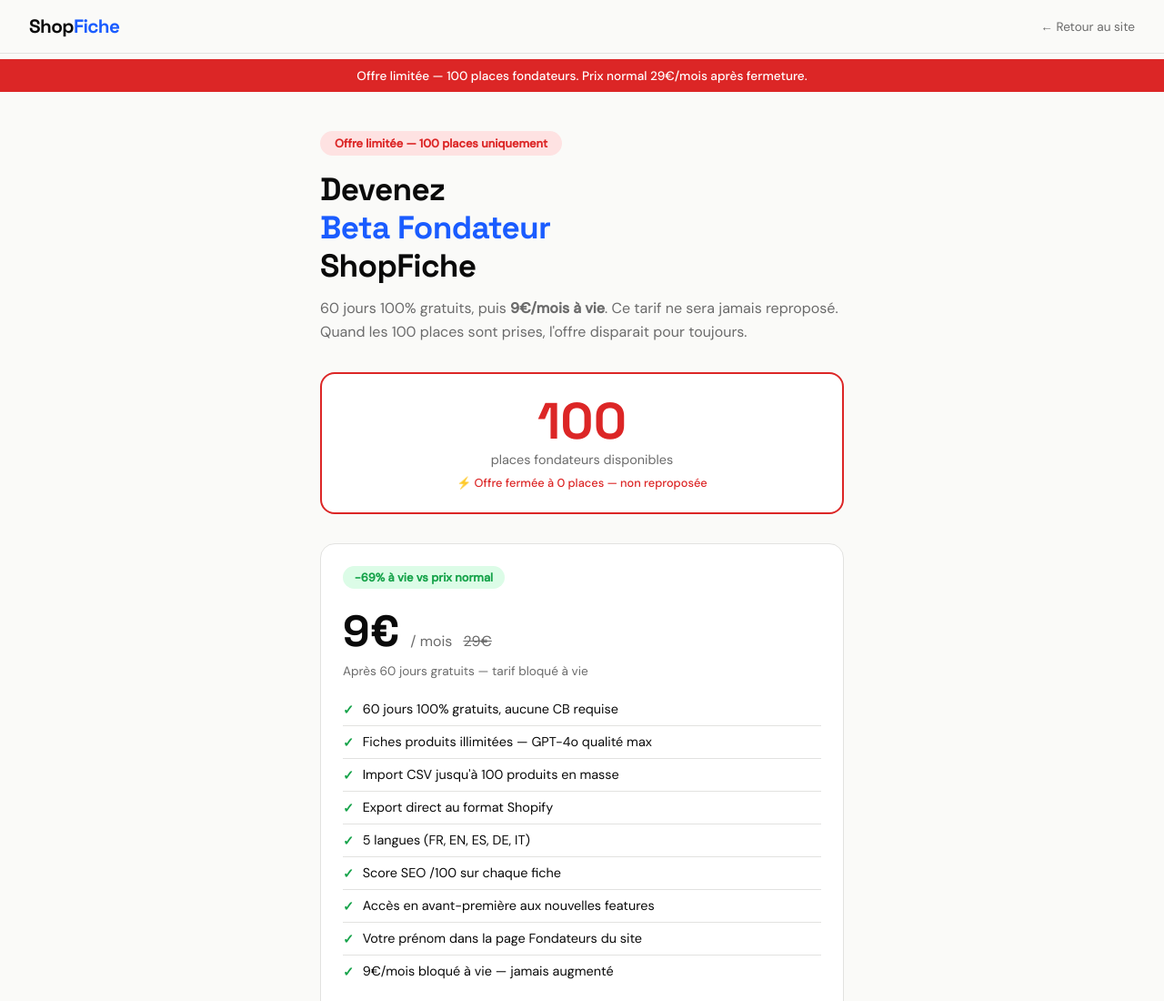
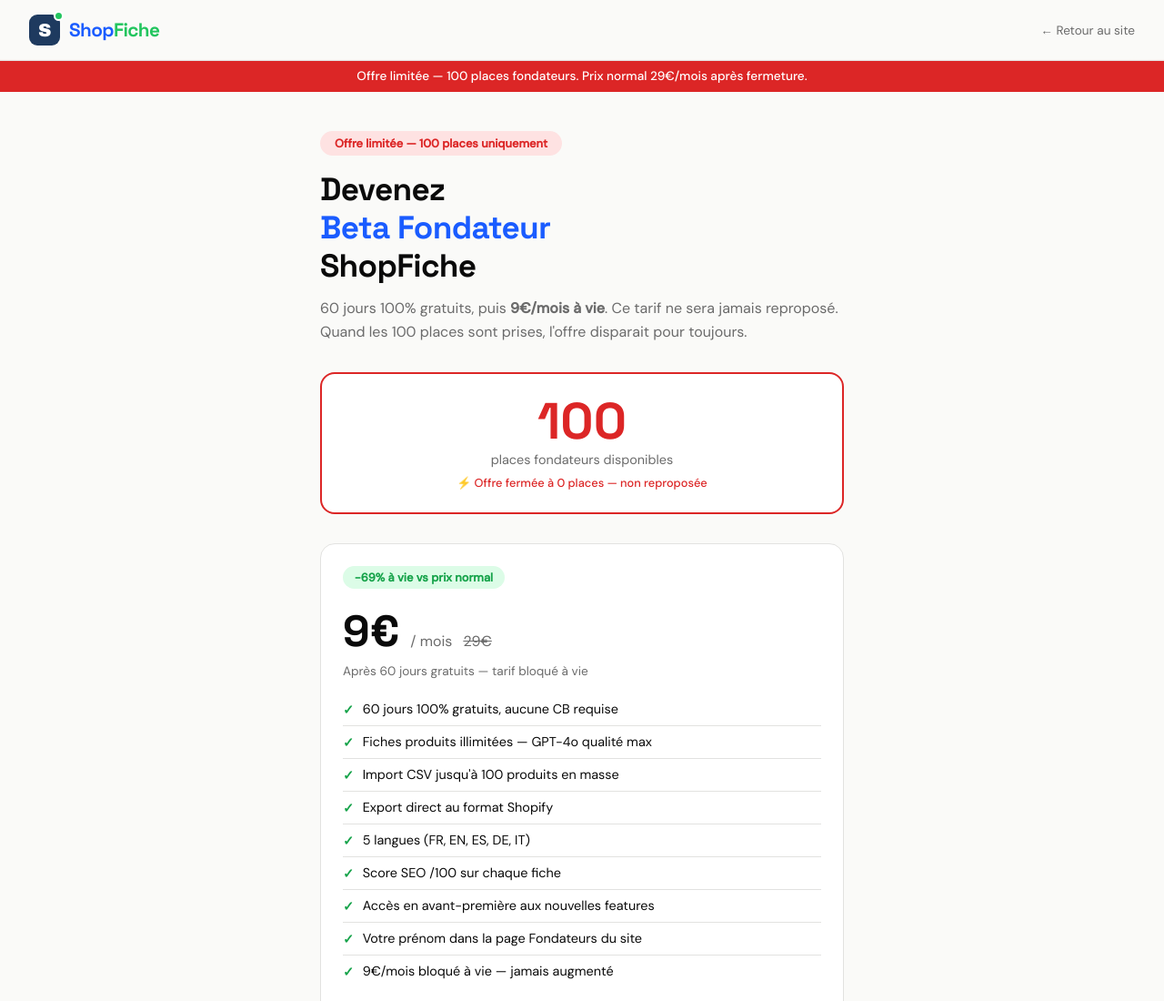
Before and after one commit to cyril770/shopfiche, a website: page public/fondateur.html in a window 1280 px wide. Shown: the top 1100 px of the page at 91% size. Drawn offline with Linux system fonts and the light colour scheme; no server answers.

Commit message:
Fix encoding + logo branding

```diff
--- a/public/fondateur.html
+++ b/public/fondateur.html
@@ -66,7 +66,7 @@ h1 span{color:var(--accent)}
 <body>
 <div class="urgency-bar" id="urgencyBar">Offre limitée — <span id="placesLeft">100</span> places fondateurs. Prix normal 29€/mois après fermeture.</div>
 <nav>
-  <div class="logo">Shop<span>Fiche</span></div>
+  <div class="logo" style="display:flex;align-items:center;gap:10px"><div style="width:34px;height:34px;background:#1e3a5f;border-radius:9px;display:flex;align-items:center;justify-content:center;position:relative;flex-shrink:0"><span style="font-size:20px;font-weight:900;color:white;font-family:'Arial Black',Arial,sans-serif;line-height:1">S</span><div style="position:absolute;top:-4px;right:-4px;width:11px;height:11px;background:#22c55e;border-radius:50%;border:2px solid white"></div></div><span>Shop<span style="color:#22c55e">Fiche</span></span></div>
   <a href="/" class="nav-back">← Retour au site</a>
 </nav>
 
```
